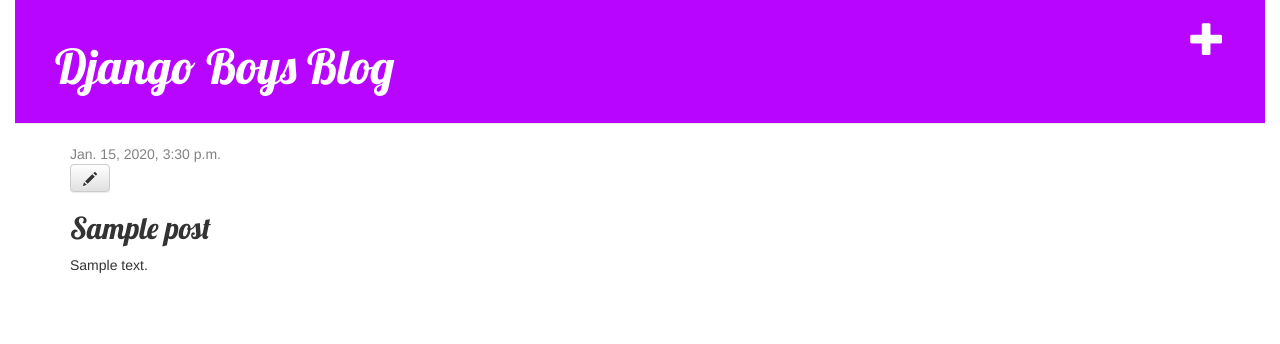
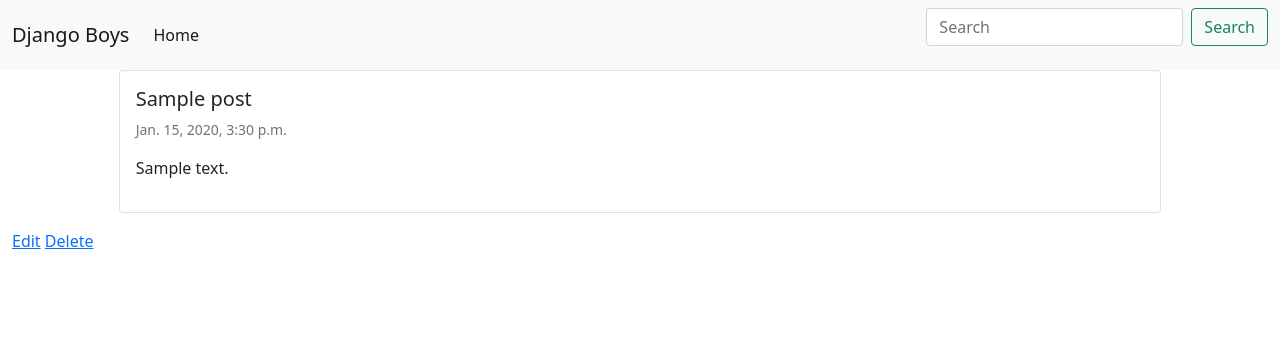
Before and after one commit to ammu-007/my-first-blog, a Django app: page /post/1/ in a window 1280 px wide. Shown: the top 344 px of the page. Run offline with Django 3.2, Linux system fonts and the light colour scheme; a user stored in the database is signed in; tables that the repository leaves empty hold one stand-in row (values such as "Sample post"); some libraries are stand-ins or nearby versions.

Commit message:
Redesigned UI and added Edit and Delete post functionality

```diff
--- a/blog/models.py
+++ b/blog/models.py
@@ -3,7 +3,9 @@
 from django.utils import timezone
 
 
-class Post(models.Model):
+class Post(
+    models.Model
+):  # Means that the Post is a Django Model, so Django knows that it should be saved in the database.
     author = models.ForeignKey(settings.AUTH_USER_MODEL, on_delete=models.CASCADE)
     title = models.CharField(max_length=200)
     text = models.TextField()
@@ -16,3 +18,12 @@
 
     def __str__(self):
         return self.title
+
+    def get_absolute_url(self):
+        return f"/post/{self.pk}"  # /blog/<slug>
+
+    def get_delete_url(self):
+        return f"/post/{ self.pk }/delete"
+
+    def get_edit_url(self):
+        return f"/post/{ self.pk }/edit"
--- a/blog/templates/blog/base.html
+++ b/blog/templates/blog/base.html
@@ -1,26 +1,21 @@
-{% load static %}
 <html>
+
 <head>
     <title>Django Boys blog</title>
-        <link rel="stylesheet" href="//maxcdn.bootstrapcdn.com/bootstrap/3.2.0/css/bootstrap.min.css">
-        <link rel="stylesheet" href="//maxcdn.bootstrapcdn.com/bootstrap/3.2.0/css/bootstrap-theme.min.css">
-        <link href='//fonts.googleapis.com/css?family=Lobster&subset=latin,latin-ext' rel='stylesheet' type='text/css'>
-        <link rel="stylesheet" href="{% static 'css/blog.css' %}">
+    <link href="https://cdn.jsdelivr.net/npm/bootstrap@5.0.0-beta3/dist/css/bootstrap.min.css" rel="stylesheet"
+        integrity="sha384-eOJMYsd53ii+scO/bJGFsiCZc+5NDVN2yr8+0RDqr0Ql0h+rP48ckxlpbzKgwra6" crossorigin="anonymous">
 </head>
+
 <body>
-        <div class="page-header">
-            {% if user.is_authenticated %}
+
+    {% include "blog/nav_bar.html" %}
+    <!-- {% if user.is_authenticated %} -->
     <a href="{% url 'post_new' %}" class="top-menu"><span class="glyphicon glyphicon-plus"></span></a>
-            {% endif %}
-            <h1><a href="/">Django Boys Blog</a></h1>
-        </div>
-        <div class="content container">
-            <div class="row">
-                <div class="col-md-8">
+    <!-- {% endif %} -->
+    <div class='container-fluid'>
         {% block content %}
         {% endblock %}
     </div>
-            </div>
-        </div>
 </body>
+
 </html>
--- /dev/null
+++ b/blog/templates/blog/list_inline.html
@@ -0,0 +1,24 @@
+<div class="col-12 col-md-10 mb-3 mx-auto">
+    <div class="card">
+        <div class="card-body">
+            <!-- {% if blog_post.image %}
+            <a href={{ blog_post.get_absolute_url }}>
+                <img src="{{ blog_post.image.url }}" class="img-thumbnail float-end mx-auto" alt="Title image"
+                    style="max-width: 200px; height: auto;">
+            </a>
+            {% endif %} -->
+            <h5 class=" card-title">{{ blog_post.title }}</h5>
+            <p class="card-text">
+                <small class="text-muted">{{ blog_post.published_date }}</small>
+                {% if truncate %}
+                {{ blog_post.text|linebreaks|truncatewords:30 }}
+                {% else %}
+                {{ blog_post.text|linebreaks }}
+                {% endif %}
+            </p>
+            {% if not detail %}
+            <a href={{ blog_post.get_absolute_url }}>View</a>
+            {% endif %}
+        </div>
+    </div>
+</div>
--- /dev/null
+++ b/blog/templates/blog/nav_bar.html
@@ -0,0 +1,20 @@
+<nav class="navbar navbar-expand-lg navbar-light bg-light">
+    <div class="container-fluid">
+        <a class="navbar-brand" href="/">Django Boys</a>
+        <button class="navbar-toggler" type="button" data-bs-toggle="collapse" data-bs-target="#navbarSupportedContent"
+            aria-controls="navbarSupportedContent" aria-expanded="false" aria-label="Toggle navigation">
+            <span class="navbar-toggler-icon"></span>
+        </button>
+        <div class="collapse navbar-collapse" id="navbarSupportedContent">
+            <ul class="navbar-nav me-auto mb-2 mb-lg-0">
+                <li class="nav-item">
+                    <a class="nav-link active" aria-current="page" href="/">Home</a>
+                </li>
+            </ul>
+            <form class="d-flex">
+                <input class="form-control me-2" type="search" placeholder="Search" aria-label="Search">
+                <button class="btn btn-outline-success" type="submit">Search</button>
+            </form>
+        </div>
+    </div>
+</nav>
--- a/blog/templates/blog/post_detail.html
+++ b/blog/templates/blog/post_detail.html
@@ -1,16 +1,15 @@
 {% extends 'blog/base.html' %}
 
 {% block content %}
-    <div class="post">
-        {% if post.published_date %}
-            <div class="date">
-                {{ post.published_date }}
-            </div>
-        {% endif %}
-        {% if user.is_authenticated %}
-            <a class="btn btn-default" href="{% url 'post_edit' pk=post.pk %}"><span class="glyphicon glyphicon-pencil"></span></a>
-        {% endif %}
-        <h2>{{ post.title }}</h2>
-        <p>{{ post.text|linebreaksbr }}</p>
+<div class='row'>
+    {% include "blog/list_inline.html" with blog_post=post detail=True %}
+    {% if request.user.is_authenticated %}
+    {% if request.user.is_staff %}
+    <div class='col-12'>
+        <a href={{ post.get_edit_url }}>Edit</a>
+        <a href={{ post.get_delete_url }}>Delete</a>
     </div>
+    {% endif %}
+    {% endif %}
+</div>
 {% endblock %}
--- a/blog/urls.py
+++ b/blog/urls.py
@@ -2,8 +2,9 @@
 from . import views
 
 urlpatterns = [
-    path('', views.post_list, name='post_list'),
-    path('post/<int:pk>/', views.post_detail, name='post_detail'),
-    path('post/new/', views.post_new, name='post_new'),
-    path('post/<int:pk>/edit/', views.post_edit, name='post_edit'),
+    path("", views.post_list, name="post_list"),
+    path("post/<int:pk>/", views.post_detail, name="post_detail"),
+    path("post/new/", views.post_new, name="post_new"),
+    path("post/<int:pk>/edit/", views.post_edit, name="post_edit"),
+    path("post/<int:pk>/delete", views.post_delete, name="post_delete"),
 ]
--- a/blog/views.py
+++ b/blog/views.py
@@ -3,15 +3,21 @@
 from .models import Post
 from django.utils import timezone
 from .forms import PostForm
+
 # The dot before models means current directory or current application.
 
+
 def post_list(request):
-    posts = Post.objects.filter(published_date__lte=timezone.now()).order_by('published_date')
-    return render(request, 'blog/post_list.html', {'posts': posts})
+    posts = Post.objects.filter(published_date__lte=timezone.now()).order_by(
+        "-published_date"
+    )
+    return render(request, "blog/post_list.html", {"posts": posts})
+
 
 def post_detail(request, pk):
     post = get_object_or_404(Post, pk=pk)
-    return render(request, 'blog/post_detail.html', {'post': post})
+    return render(request, "blog/post_detail.html", {"post": post})
+
 
 def post_new(request):
     if request.method == "POST":
@@ -21,10 +27,11 @@
             post.author = request.user
             post.published_date = timezone.now()
             post.save()
-            return redirect('post_detail', pk=post.pk)
+            return redirect("post_detail", pk=post.pk)
     else:
         form = PostForm()
-    return render(request, 'blog/post_edit.html', {'form': form})
+    return render(request, "blog/post_edit.html", {"form": form})
+
 
 def post_edit(request, pk):
     post = get_object_or_404(Post, pk=pk)
@@ -35,7 +42,16 @@
             post.author = request.user
             post.published_date = timezone.now()
             post.save()
-            return redirect('post_detail', pk=post.pk)
+            return redirect("post_detail", pk=post.pk)
     else:
         form = PostForm(instance=post)
-    return render(request, 'blog/post_edit.html', {'form': form})
+    return render(request, "blog/post_edit.html", {"form": form})
+
+
+def post_delete(request, pk):
+    post = get_object_or_404(Post, pk=pk)
+    if request.method == "POST":
+        post.delete()
+        return redirect("/")
+    context = {"post": post}
+    return render(request, "blog/delete.html", context)
```
Also changed, not shown: blog/templates/blog/delete.html (added, +13 -0 lines), blog/templates/blog/post_edit.html (+6 -5 lines), blog/templates/blog/post_list.html (+3 -7 lines). Lines whose indentation alone changed are shown as unchanged.
